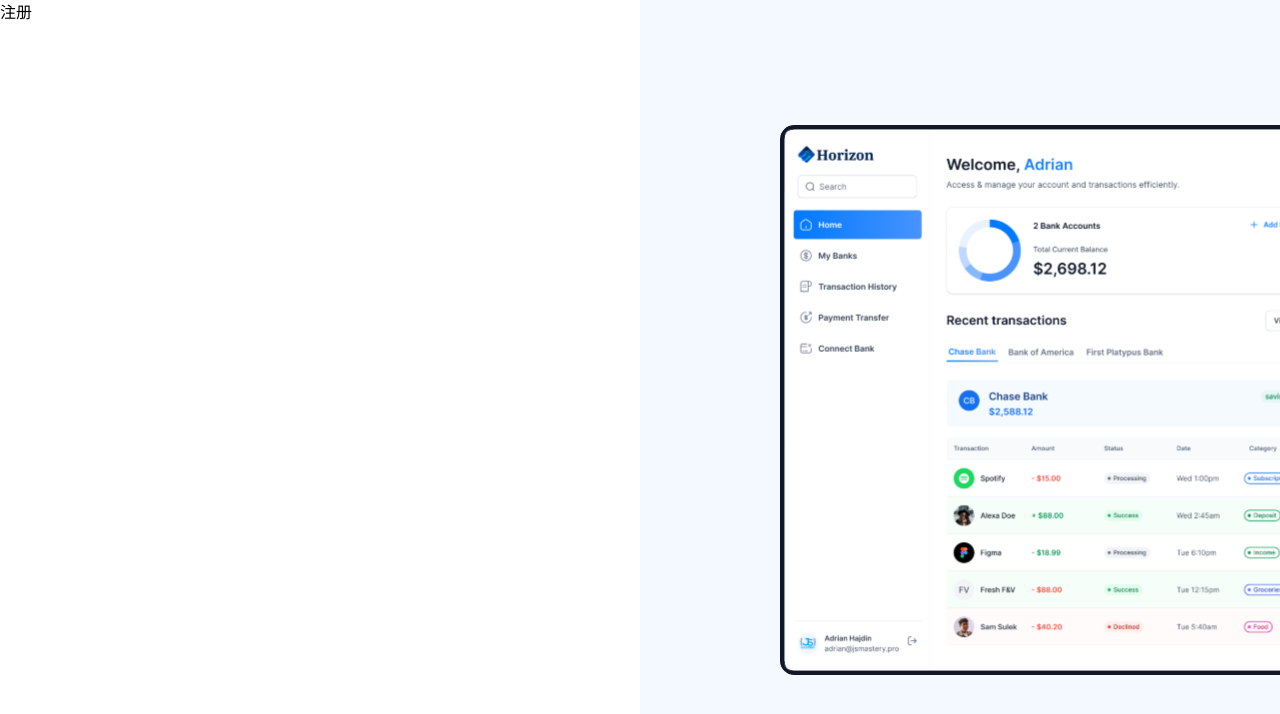
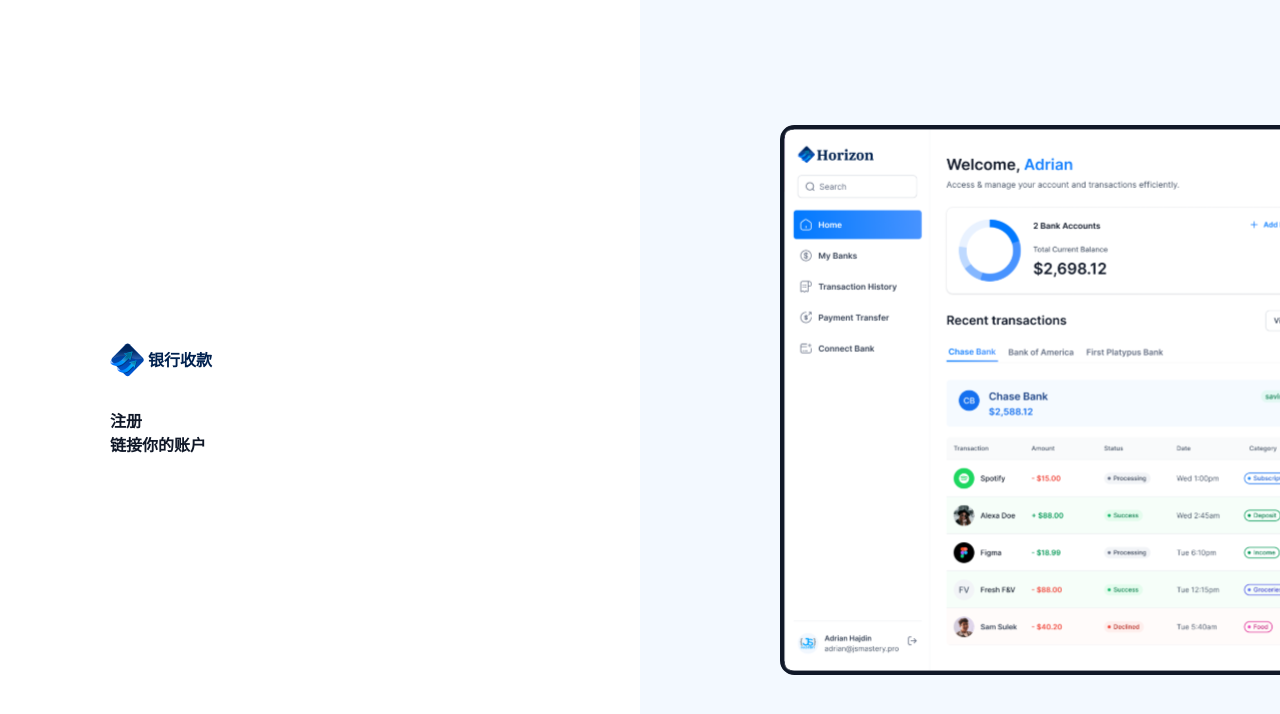
Before and after one commit to xtc2016xtc/ideal-garbanzo, a Next.js app: page /sign-up in a window 1280 px wide. Shown: the top 714 px of the page. Built offline with nearby package versions, Linux system fonts and the light colour scheme.

Commit message:
居中调整

```diff
--- a/src/app/(auth)/sign-in/page.tsx
+++ b/src/app/(auth)/sign-in/page.tsx
@@ -1,9 +1,12 @@
+import Link from "next/link";
 
 
 const SignIn =  () => {
     return (
         <section className="flex-center size-full max-sm:px-6">
-            登录
+            <Link href="/not-found">
+                登录
+            </Link>
         </section>
     )
 }
--- a/src/app/(auth)/sign-up/page.tsx
+++ b/src/app/(auth)/sign-up/page.tsx
@@ -1,9 +1,10 @@
+import AuthForm from "@/components/Form/AuthForm";
 
 
 const SignUp = async () => {
     return (
         <section className="flex-center size-full max-sm:px-6">
-            注册
+            <AuthForm type="sign-up" />
         </section>
     )
 }
--- a/src/app/globals.css
+++ b/src/app/globals.css
@@ -1,6 +1,47 @@
 @tailwind base;
 @tailwind components;
 @tailwind utilities;
+
+* {
+  margin: 0;
+  padding: 0;
+  box-sizing: border-box;
+}
+
+/* Hide scrollbar for Chrome, Safari and Opera */
+.no-scrollbar::-webkit-scrollbar {
+  display: none;
+}
+
+/* Hide scrollbar for IE, Edge and Firefox */
+.no-scrollbar {
+  -ms-overflow-style: none; /* IE and Edge */
+  scrollbar-width: none; /* Firefox */
+}
+.glassmorphism {
+  background: rgba(255, 255, 255, 0.25);
+  backdrop-filter: blur(4px);
+  -webkit-backdrop-filter: blur(4px);
+}
+
+.custom-scrollbar::-webkit-scrollbar {
+  width: 3px;
+  height: 3px;
+  border-radius: 2px;
+}
+
+.custom-scrollbar::-webkit-scrollbar-track {
+  background: #dddddd;
+}
+
+.custom-scrollbar::-webkit-scrollbar-thumb {
+  background: #5c5c7b;
+  border-radius: 50px;
+}
+
+.custom-scrollbar::-webkit-scrollbar-thumb:hover {
+  background: #7878a3;
+}
 
 
 @layer utilities {
@@ -8,4 +49,12 @@
   .auth-asset {
     @apply flex h-screen w-full sticky top-0 items-center justify-end bg-sky-1 max-lg:hidden;
   }
+  /*表单*/
+  .auth-form{
+    @apply flex min-h-screen w-full max-w-[420px] flex-col justify-center gap-5 py-10 md:gap-8;
+  }
+  /*居中*/
+  .flex-center {
+    @apply flex items-center justify-center;
+  }
 }
--- a/src/app/not-found/page.tsx
+++ b/src/app/not-found/page.tsx
@@ -4,7 +4,7 @@
 
 const Notfound = () => {
     return (
-        <div className="flex flex-col bg-black text-white">
+        <div className="flex flex-col bg-black text-black-1">
             {/* eslint-disable-next-line react/jsx-no-undef */}
             正在检测网络...请稍后...<Loader className="animate-spin rounded-full h-8 w-8 border-t-2 border-b-2 border-gray-900" />
         </div>
--- /dev/null
+++ b/src/components/Form/AuthForm.tsx
@@ -0,0 +1,39 @@
+import Link from "next/link";
+import Image from "next/image";
+
+const AuthForm = ({type}:{type:string}) => {
+    return (
+        <section className="auth-form">
+           <header className="flex flex-col gap-5 md:gap-8">
+               <Link href="/" className="cursor-pointer flex items-center gap-1">
+                   <Image
+                    src="/icons/logo.svg"
+                    alt="Logo"
+                    width={34}
+                    height={34}
+                   />
+                   <h1 className="text-26 font-ibm-plex-serif font-bold text-black-1">银行收款</h1>
+               </Link>
+
+               <div className="flex flex-col gap-1 md:gap-3">
+                 <h1 className="text-26 lg:text-36 font-semibold text-gray-900">
+                     {type == 'sign-up' && (
+                         <div>
+                             注册
+                             <p>链接你的账户</p>
+                         </div>
+                        )
+                     }
+                     <p className="text-16 font-normal text-gray-600">
+                         {type == 'sign-in'
+
+                         }
+                     </p>
+                 </h1>
+               </div>
+           </header>
+        </section>
+    )
+}
+
+export default AuthForm
```
